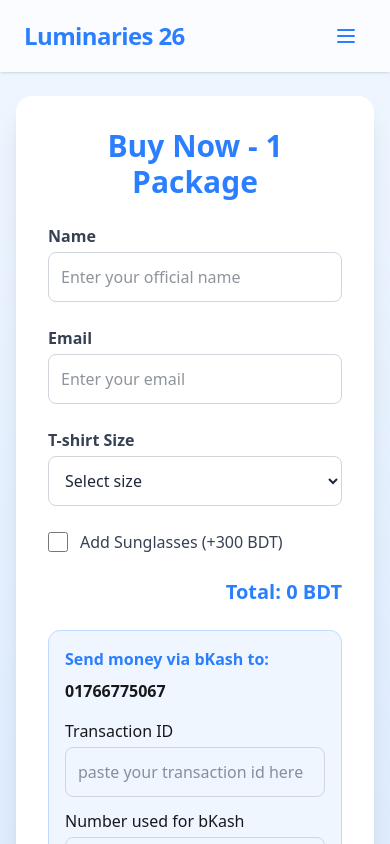
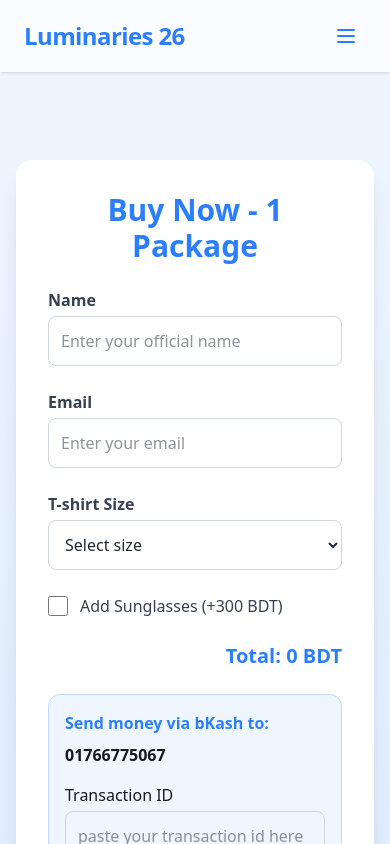
Before and after one commit to ariyanmvn/luminaries-client, a React (Vite) app: page /buynow/1 in a window 390 px wide. Shown: the top 844 px of the page. Built offline with nearby package versions, Linux system fonts and the light colour scheme.

Commit message:
fix:fixed padding

```diff
--- a/src/pages/BuyNow.jsx
+++ b/src/pages/BuyNow.jsx
@@ -93,7 +93,7 @@ export default function BuyNow() {
   };
 
   return (
-    <div className="min-h-screen bg-gradient-to-b pt-24 from-blue-50 to-blue-100 flex items-center justify-center p-4">
+    <div className="min-h-screen bg-gradient-to-b py-40 md:pt-24 from-blue-50 to-blue-100 flex items-center justify-center p-4">
       <form
         className="bg-white shadow-xl rounded-2xl p-8 max-w-lg w-full space-y-6"
         onSubmit={handleSubmit}
```
